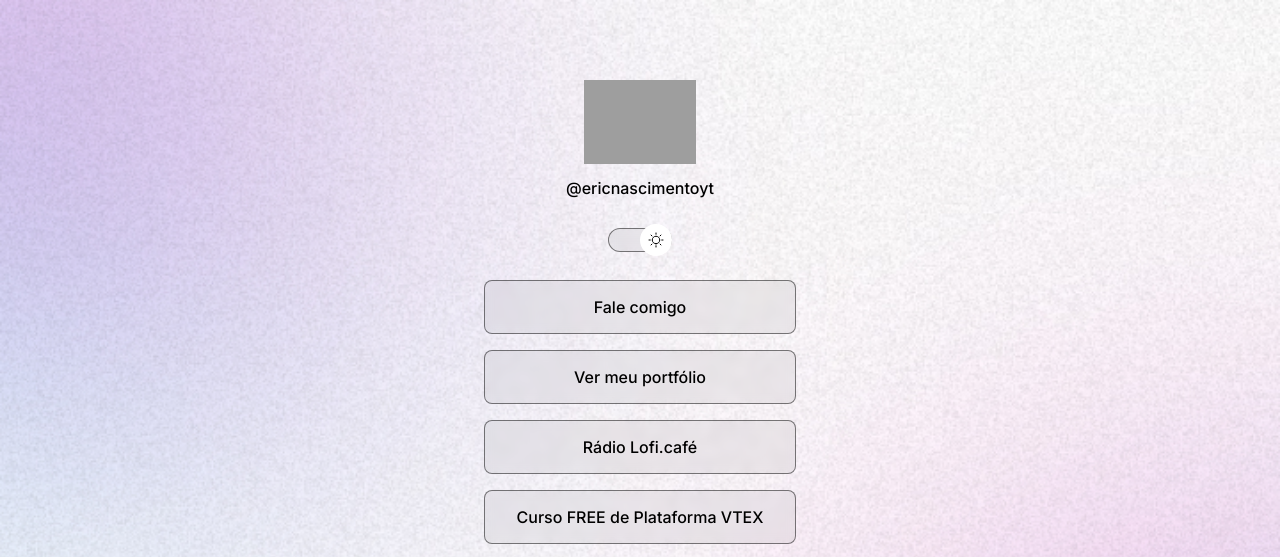
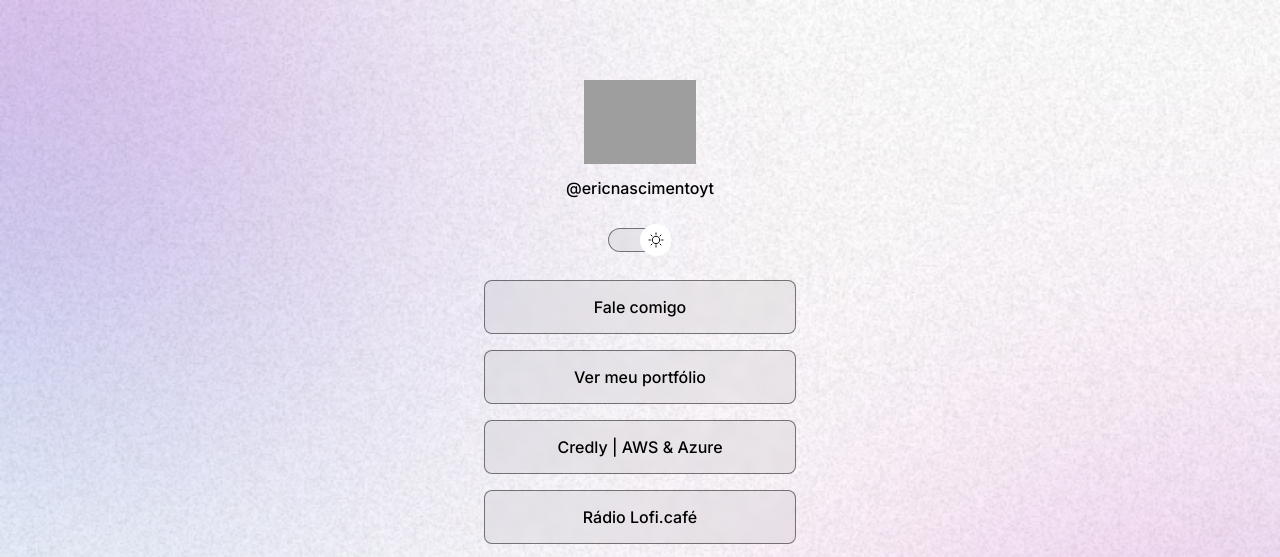
Before and after one commit to ericnascimentoyt/dev-links, a plain HTML site: page index.html in a window 1280 px wide. Shown: the top 557 px of the page. Drawn offline with nearby package versions, Linux system fonts and the light colour scheme; grey boxes are pictures that could not be loaded.

Commit message:
Update index.html

```diff
--- a/index.html
+++ b/index.html
@@ -32,6 +32,9 @@
           <a href="https://portifolio-eric-nascimento.netlify.app/" target="_blank">Ver meu portfólio</a>
         </li>
         <li>
+          <a href="https://www.credly.com/users/ericnascimentoyt" target="_blank">Credly | AWS & Azure</a>
+        </li>
+        <li>
           <a href="https://www.lofi.cafe/" target="_blank">Rádio Lofi.café</a>
         </li>
         <li>
```
